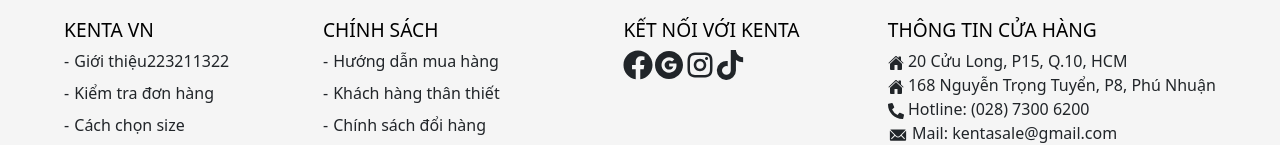
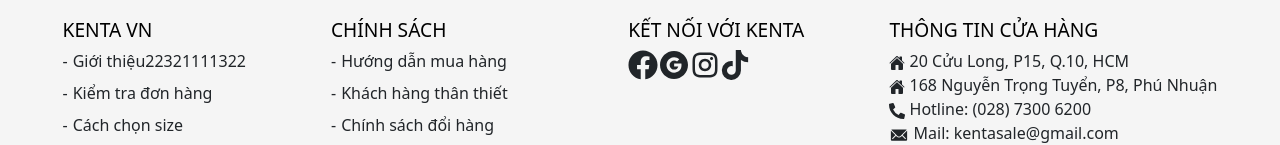
Before and after one commit to NguyenVanNguyen03/UDA_fashion_store, a React (Vite) app in the folder client/: page / in a window 1280 px wide. Shown: the part 2560-2705 px from the top of the page. Built offline with nearby package versions, Linux system fonts and the light colour scheme.

Commit message:
update cicd docker

```diff
--- a/client/src/components/common/Footer.tsx
+++ b/client/src/components/common/Footer.tsx
@@ -15,7 +15,7 @@
         <div>
           <h3>KENTA VN</h3>
           <ul>
-            <li>Giới thiệu223211322</li>
+            <li>Giới thiệu22321111322</li>
             <li>Kiểm tra đơn hàng</li>
             <li>Cách chọn size</li>
             <li>Thông tin liên hệ</li>
```
